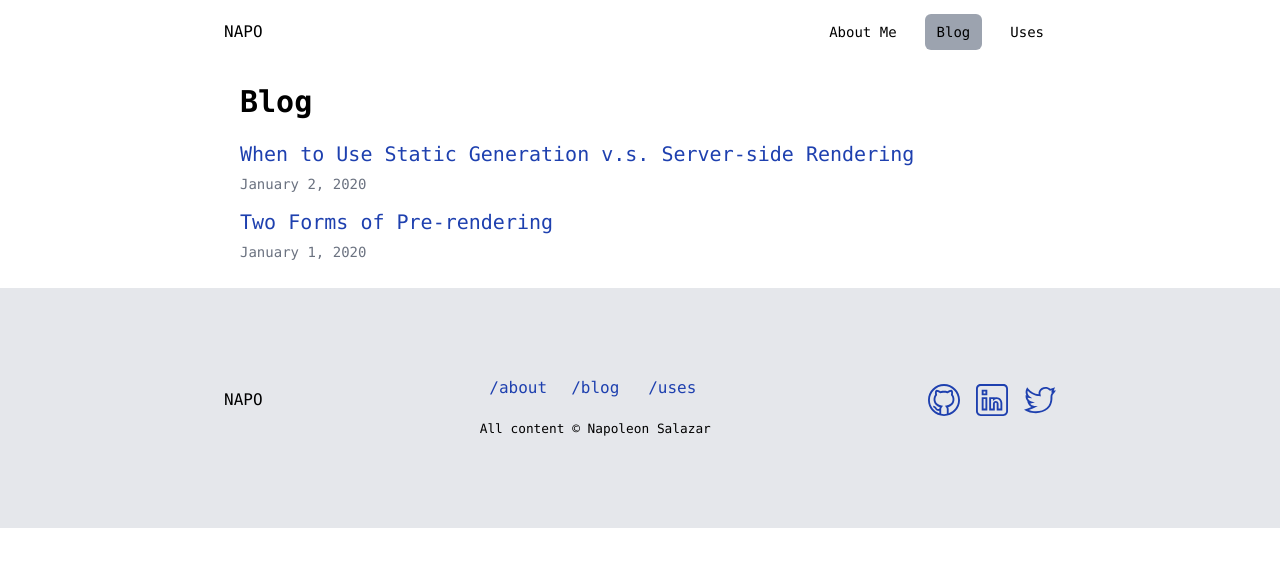
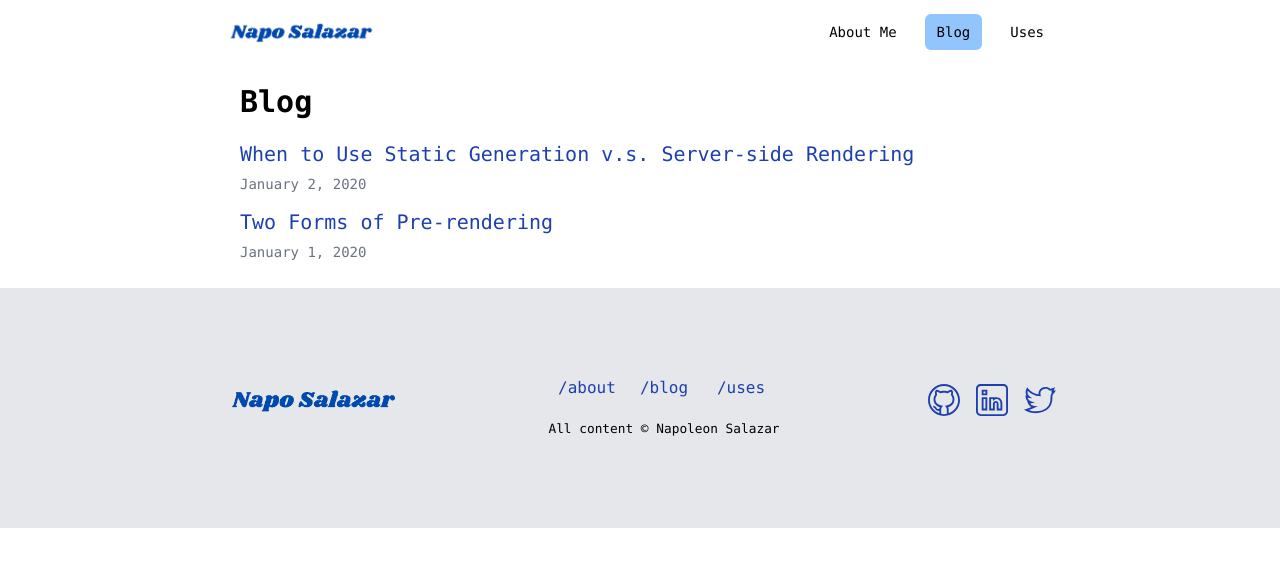
Before and after one commit to cfsnsalazar/Personal_Website, a Next.js app: page /blog in a window 1280 px wide. Shown: the top 566 px of the page. Built offline with nearby package versions, Linux system fonts and the light colour scheme.

Commit message:
add logo

```diff
--- a/components/footer.tsx
+++ b/components/footer.tsx
@@ -9,7 +9,7 @@ export function Footer(): ReactElement {
                     <div className="mb-4 flex flex-col sm:flex-row flex-wrap justify-between items-center w-full">
                         <Link href="/">
                             <a className="items-center">
-                                <h1 className="text-black">NAPO</h1>
+                                <img src="../images/logo.png" className="w-44" />
                             </a>
                         </Link>
                         <div className="grid grid-cols-3 text-center my-8 items-center">
--- a/components/navMenu.tsx
+++ b/components/navMenu.tsx
@@ -52,10 +52,10 @@ export function NavMenu({ page }: { page: NavPage }): ReactElement {
                         </div>
 
                         <div className="flex-1 flex items-center justify-center sm:items-stretch sm:justify-between">
-                            <div className="flex-shrink-0 flex items-center">
+                            <div className=" flex items-center">
                                 <Link href="/">
                                     <a>
-                                        <h1 className="text-black">NAPO</h1>
+                                        <img src="../images/logo.png" className="w-48" />
                                     </a>
                                 </Link>
                             </div>
@@ -65,8 +65,8 @@ export function NavMenu({ page }: { page: NavPage }): ReactElement {
                                         <a
                                             className={clsx(
                                                 page === NavPage.ABOUT
-                                                    ? 'bg-gray-400 text-black px-3 py-2 rounded-md text-sm font-medium'
-                                                    : 'text-black hover:bg-gray-300 hover:text-black px-3 py-2 rounded-md text-sm font-medium',
+                                                    ? 'flex bg-blue-300 text-black px-3 py-2 rounded-md text-sm font-medium items-center'
+                                                    : 'flex text-black hover:bg-blue-100 hover:text-black px-3 py-2 rounded-md text-sm font-medium items-center',
                                             )}
                                         >
                                             About Me
@@ -76,8 +76,8 @@ export function NavMenu({ page }: { page: NavPage }): ReactElement {
                                         <a
                                             className={clsx(
                                                 page === NavPage.BLOG
-                                                    ? 'bg-gray-400 text-black px-3 py-2 rounded-md text-sm font-medium'
-                                                    : 'text-black hover:bg-gray-300 hover:text-black px-3 py-2 rounded-md text-sm font-medium',
+                                                ? 'flex bg-blue-300 text-black px-3 py-2 rounded-md text-sm font-medium items-center'
+                                                : 'flex text-black hover:bg-blue-100 hover:text-black px-3 py-2 rounded-md text-sm font-medium items-center',
                                             )}
                                         >
                                             Blog
@@ -100,8 +100,8 @@ export function NavMenu({ page }: { page: NavPage }): ReactElement {
                                             href="#"
                                             className={clsx(
                                                 page === NavPage.USES
-                                                    ? 'bg-gray-400 text-black px-3 py-2 rounded-md text-sm font-medium'
-                                                    : 'text-black hover:bg-gray-300 hover:text-black px-3 py-2 rounded-md text-sm font-medium',
+                                                ? 'flex bg-blue-300 text-black px-3 py-2 rounded-md text-sm font-medium items-center'
+                                                : 'flex text-black hover:bg-blue-100 hover:text-black px-3 py-2 rounded-md text-sm font-medium items-center',
                                             )}
                                         >
                                             Uses
--- a/components/sidebar.tsx
+++ b/components/sidebar.tsx
@@ -10,8 +10,8 @@ export function Sidebar({ page }: { page: NavPage }): ReactElement {
                     <a
                         className={clsx(
                             page === NavPage.HOME
-                                ? 'bg-gray-400 text-black px-3 py-2 rounded-md text-sm font-medium'
-                                : 'text-black hover:bg-gray-300 hover:text-black px-3 py-2 rounded-md text-sm font-medium',
+                                ? 'bg-blue-300 text-black px-3 py-2 rounded-md text-sm font-medium'
+                                : 'text-black hover:bg-blue-100 hover:text-black px-3 py-2 rounded-md text-sm font-medium',
                         )}
                     >
                         Home
@@ -21,8 +21,8 @@ export function Sidebar({ page }: { page: NavPage }): ReactElement {
                     <a
                         className={clsx(
                             page === NavPage.ABOUT
-                                ? 'bg-gray-400 text-black px-3 py-2 rounded-md text-sm font-medium'
-                                : 'text-black hover:bg-gray-300 hover:text-black px-3 py-2 rounded-md text-sm font-medium',
+                                ? 'bg-blue-300 text-black px-3 py-2 rounded-md text-sm font-medium'
+                                : 'text-black hover:bg-blue-100 hover:text-black px-3 py-2 rounded-md text-sm font-medium',
                         )}
                     >
                         About Me
@@ -32,8 +32,8 @@ export function Sidebar({ page }: { page: NavPage }): ReactElement {
                     <a
                         className={clsx(
                             page === NavPage.BLOG
-                                ? 'bg-gray-400 text-black px-3 py-2 rounded-md text-sm font-medium'
-                                : 'text-black hover:bg-gray-300 hover:text-black px-3 py-2 rounded-md text-sm font-medium',
+                                ? 'bg-blue-300 text-black px-3 py-2 rounded-md text-sm font-medium'
+                                : 'text-black hover:bg-blue-100 hover:text-black px-3 py-2 rounded-md text-sm font-medium',
                         )}
                     >
                         Blog
@@ -55,8 +55,8 @@ export function Sidebar({ page }: { page: NavPage }): ReactElement {
                     <a
                         className={clsx(
                             page === NavPage.USES
-                                ? 'bg-gray-400 text-black px-3 py-2 rounded-md text-sm font-medium'
-                                : 'text-black hover:bg-gray-300 hover:text-black px-3 py-2 rounded-md text-sm font-medium',
+                                ? 'bg-blue-300 text-black px-3 py-2 rounded-md text-sm font-medium'
+                                : 'text-black hover:bg-blue-100 hover:text-black px-3 py-2 rounded-md text-sm font-medium',
                         )}
                     >
                         Uses
```
Also changed, not shown: public/images/logo.png (added).
